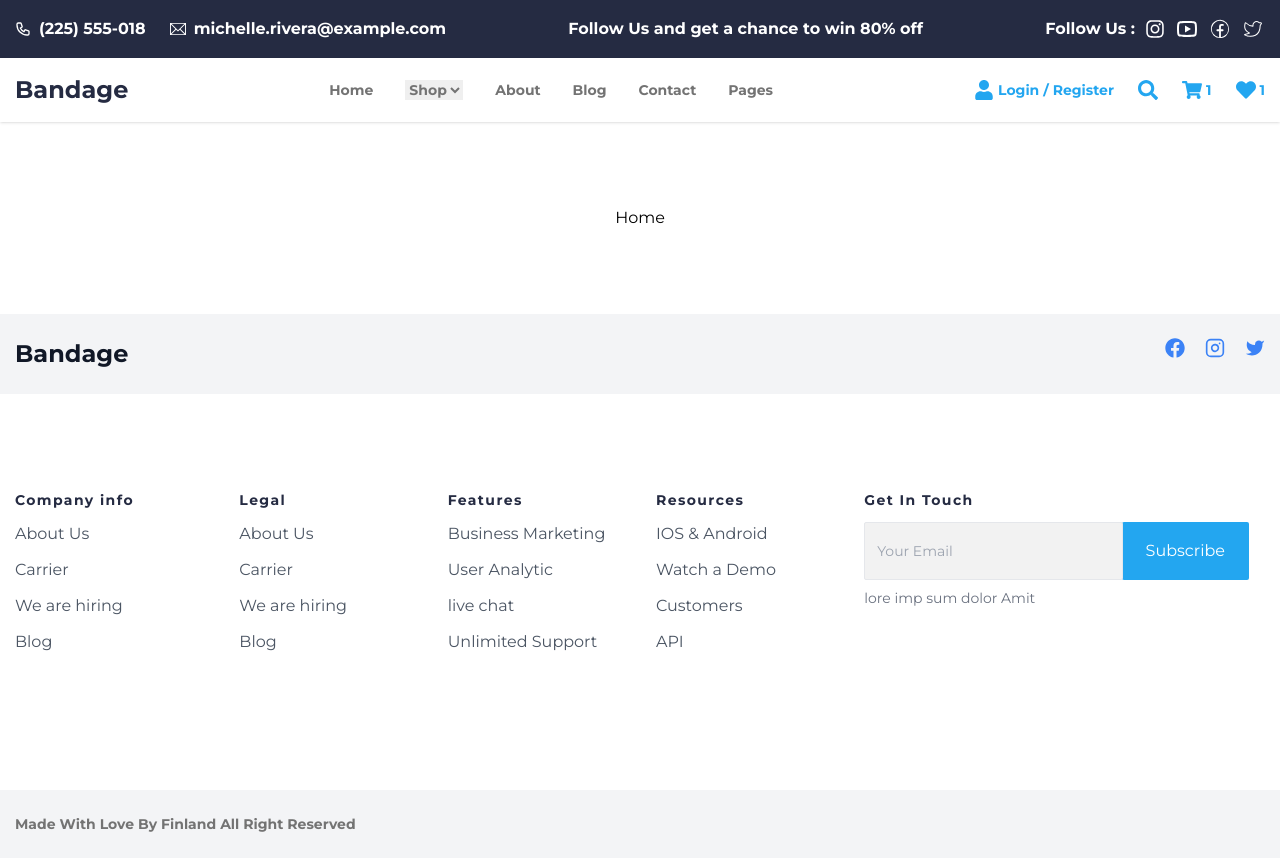
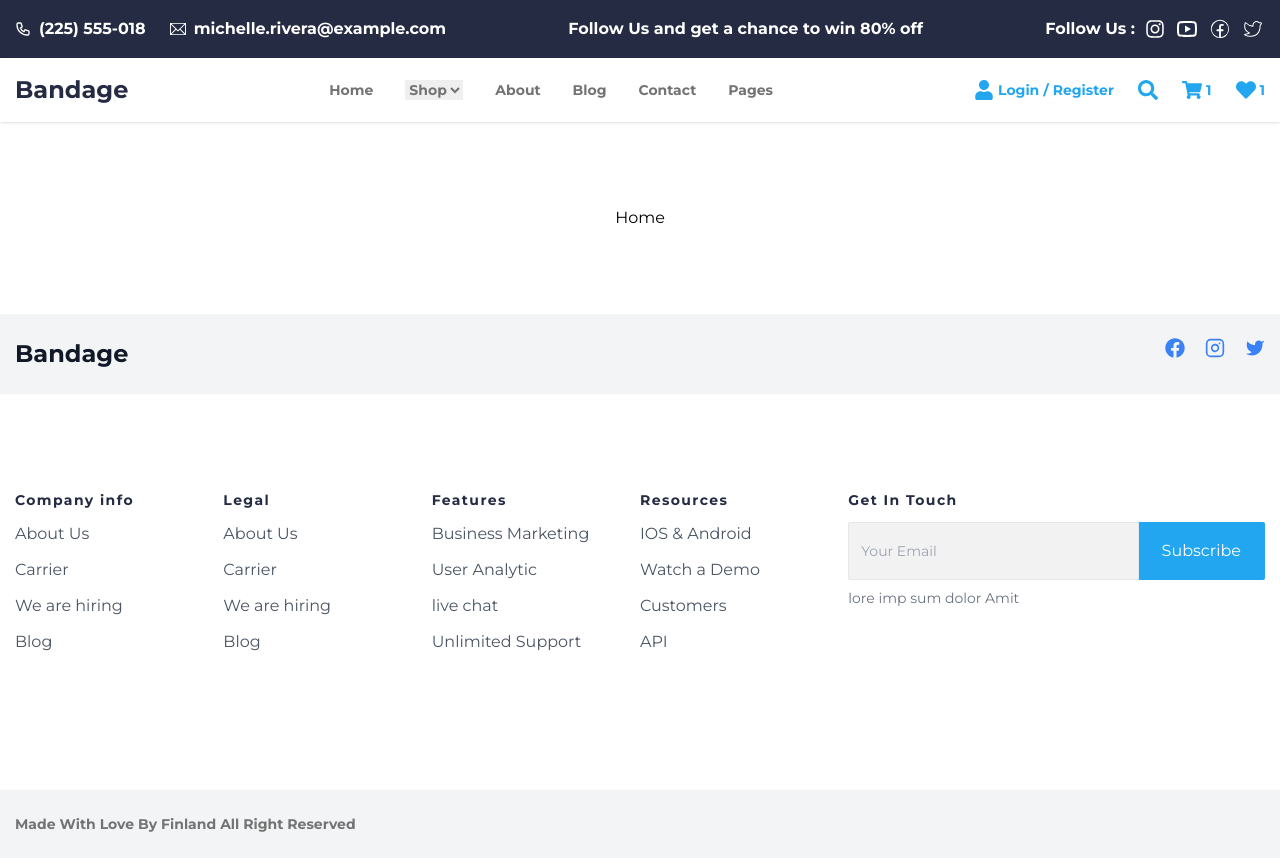
Before and after one commit to abdul-ahad-26/hackathon-2, a Next.js app: page / in a window 1280 px wide. Built offline with nearby package versions, Linux system fonts and the light colour scheme.

Commit message:
aligned all

```diff
--- a/src/app/components/Footer.tsx
+++ b/src/app/components/Footer.tsx
@@ -67,7 +67,7 @@
                             </li>
                         </nav>
                     </div>
-                    <div className="lg:w-1/6 md:w-1/2 w-full px-4">
+                    <div className="lg:w-1/6 md:w-1/2 w-full ">
                         <h2 className="title-font font-bold text-[#252B42] tracking-widest text-sm mb-3">
                             Legal
                         </h2>
@@ -86,7 +86,7 @@
                             </li>
                         </nav>
                     </div>
-                    <div className="lg:w-1/6 md:w-1/2 w-full px-4">
+                    <div className="lg:w-1/6 md:w-1/2 w-full ">
                         <h2 className="title-font font-bold text-[#252B42] tracking-widest text-sm mb-3">
                             Features
                         </h2>
@@ -105,7 +105,7 @@
                             </li>
                         </nav>
                     </div>
-                    <div className="lg:w-1/6 md:w-1/2 w-full px-4">
+                    <div className="lg:w-1/6 md:w-1/2 w-full ">
                         <h2 className="title-font font-bold text-[#252B42] tracking-widest text-sm mb-3">
                             Resources
                         </h2>
@@ -124,7 +124,7 @@
                             </li>
                         </nav>
                     </div>
-                    <div className="lg:w-2/6 md:w-1/2 w-full px-4">
+                    <div className="lg:w-2/6 md:w-1/2 w-full ">
                         <h2 className="title-font font-bold text-[#252B42] tracking-widest text-sm mb-3">
                             Get In Touch
                         </h2>
```
